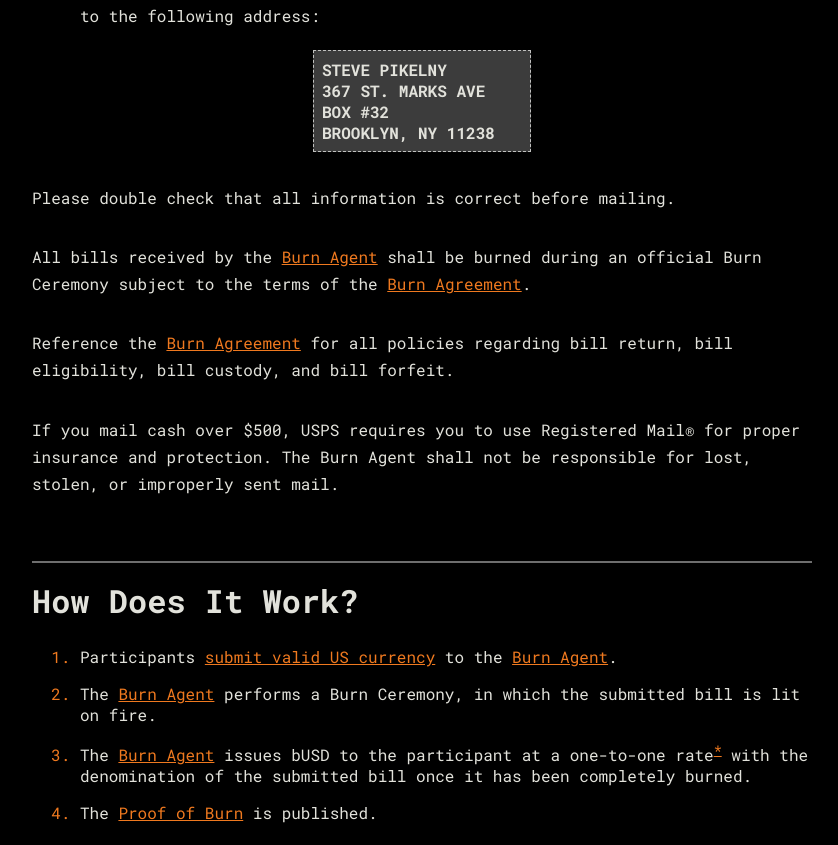
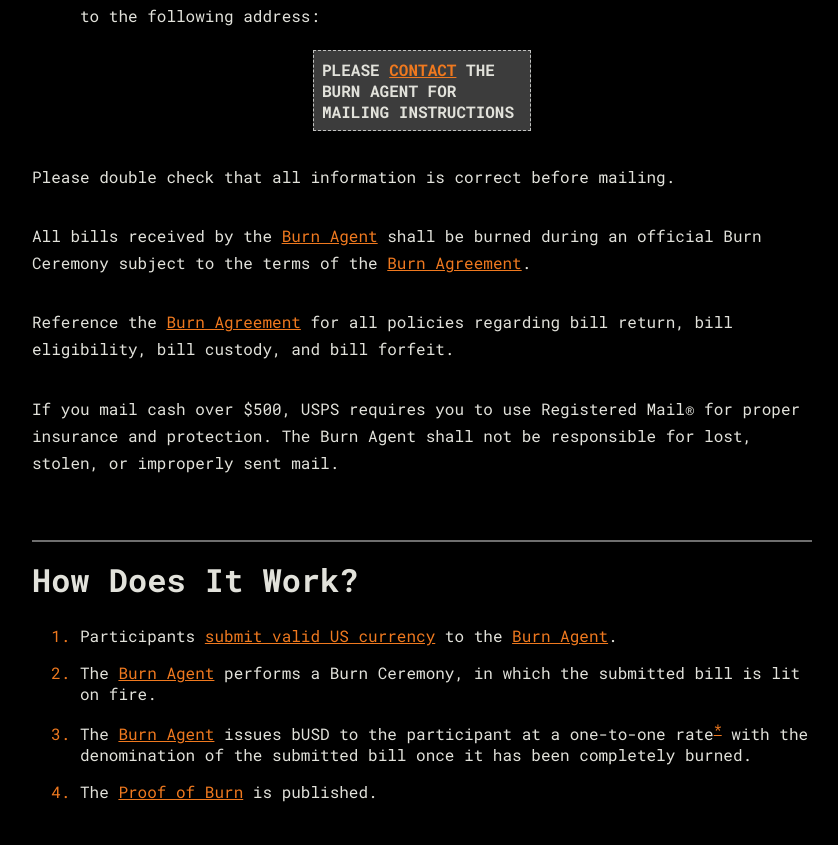
Before and after one commit to scyclow/busd, a website: page docs/index.html in a window 1280 px wide. Shown: the part 1755-2600 px from the top of the page, without its empty margins (218-1056 px from the left). Drawn offline with Linux system fonts and the light colour scheme.

Commit message:
update mailing info

```diff
--- a/docs/index.html
+++ b/docs/index.html
@@ -545,10 +545,7 @@
 
     </ol>
     <blockquote>
-      <div>STEVE PIKELNY</div>
-      <div>367 ST. MARKS AVE</div>
-      <div>BOX #32</div>
-      <div>BROOKLYN, NY 11238</div>
+      <div>PLEASE <a href="mailto:steve.pikelny@gmail.com">CONTACT</a> THE BURN AGENT FOR MAILING INSTRUCTIONS</div>
     </blockquote>
 
     <p>Please double check that all information is correct before mailing. </p>
```
